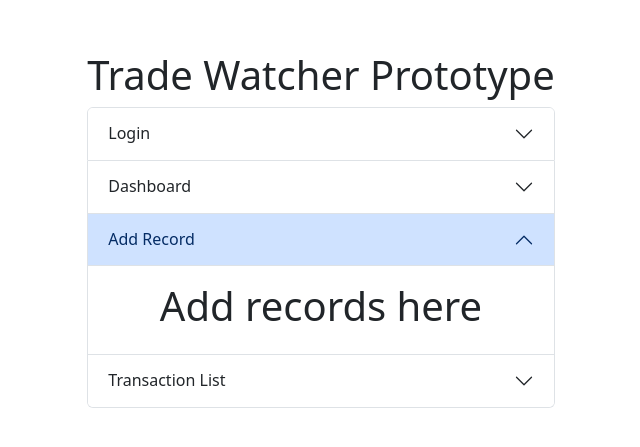
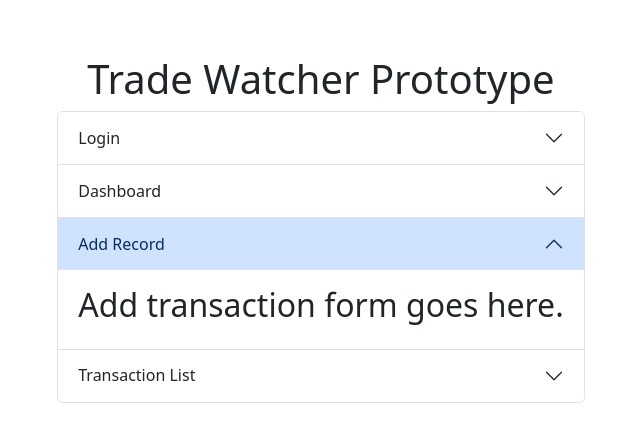
Before and after one commit to the-outrun-coder/Trade_Watcher, a React (Vite) app: page / in a window 1280 px wide. Shown: the part 171-618 px from the top of the page, without its empty margins (319-959 px from the left). Built offline with nearby package versions, Linux system fonts and the light colour scheme.

Commit message:
Add component structure to swap add-record forms selectively + start AddTransaction component

```diff
--- a/src/App.tsx
+++ b/src/App.tsx
@@ -3,6 +3,7 @@ import './App.css'
 
 import { Provider } from 'react-redux';
 import { store } from './store';
+import AddRecord from './features/add-record';
 
 
 function App() {
@@ -35,7 +36,7 @@ function App() {
           <Accordion.Item eventKey='2'>
             <Accordion.Header>Add Record</Accordion.Header>
             <Accordion.Body>
-              <h1>Add records here</h1>
+              <AddRecord/>
             </Accordion.Body>
           </Accordion.Item>
 
--- /dev/null
+++ b/src/features/add-record/Add-Transaction.tsx
@@ -0,0 +1,9 @@
+
+
+function AddTransaction() {
+  return (
+    <h2> Add transaction form goes here. </h2>
+  );
+}
+
+export default AddTransaction;
--- /dev/null
+++ b/src/features/add-record/index.tsx
@@ -0,0 +1,13 @@
+import AddTransaction from "./Add-Transaction";
+
+// TODO - ADD LOGIC TO SWAP FORMS FOR SPEC RECORD ENTRY
+
+function AddRecord() {
+  return (
+    <>
+      <AddTransaction/>
+    </>
+  );
+}
+
+export default AddRecord;
```
